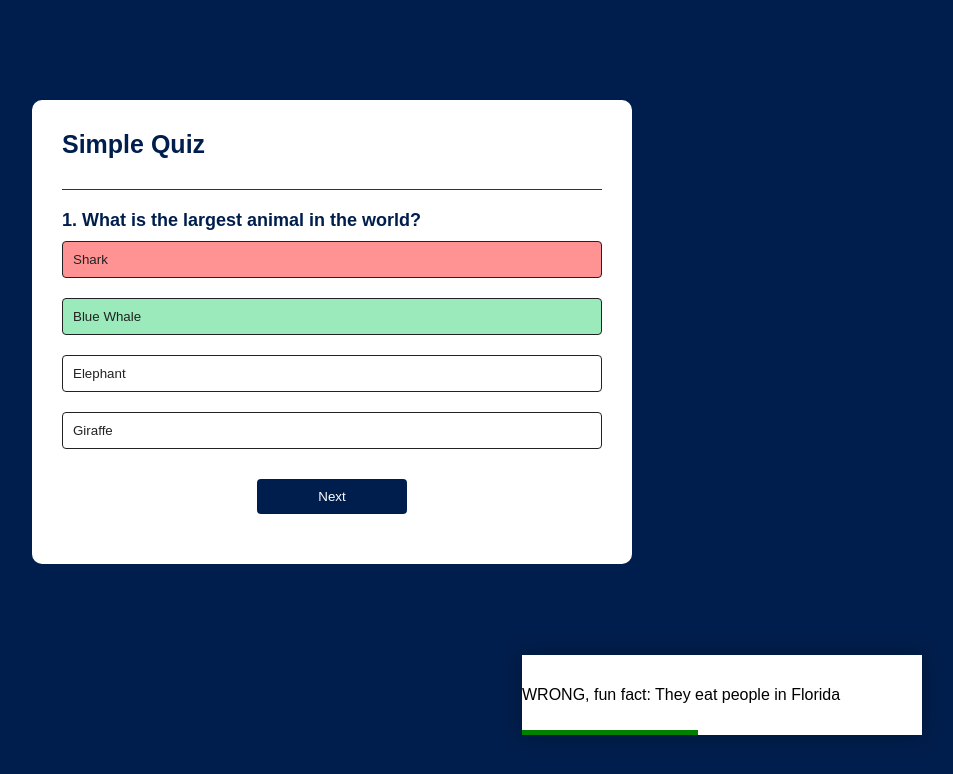
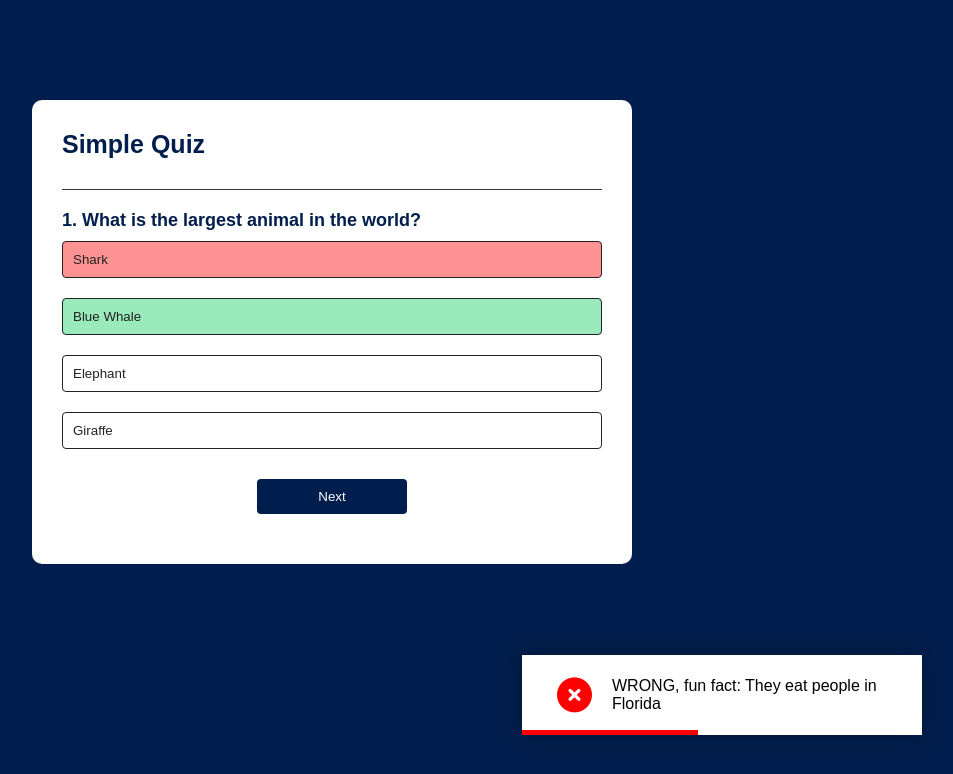
Before and after one commit to rhythmg16/myProjects, a plain HTML site: page quizApp/main.html in a window 1280 px wide. Both pictures are taken after a click on the button "Shark". Shown: the whole page, without its empty margins (308-1261 px from the left). Drawn offline with Linux system fonts and the light colour scheme.

Commit message:
Cleaning it up

```diff
--- a/quizApp/main.css
+++ b/quizApp/main.css
@@ -84,12 +84,16 @@ body {
   background: white;
   font-weight: 500;
   margin: 15px 0;
+  padding: 15px;
   box-shadow: 0 0 20px rgba(0, 0, 0, 0.3);
   display: flex;
   align-items: center;
   position: relative;
   transform: translateX(100%);
   animation: moveleft 0.5s linear forwards;
+}
+.toast.correct i {
+  color: green;
 }
 @keyframes moveleft {
   100% {
@@ -99,7 +103,7 @@ body {
 .toast i {
   margin: 0 20px;
   font-size: 35px;
-  color: green;
+  color: red;
 }
 .toast::after {
   content: "";
@@ -108,7 +112,7 @@ body {
   bottom: 0;
   width: 100%;
   height: 5px;
-  background: green;
+  background: red;
   animation: anim 5s linear forwards;
 }
 @keyframes anim {
@@ -116,3 +120,6 @@ body {
     width: 0;
   }
 }
+.toast.correct::after {
+  background: green;
+}
--- a/quizApp/main.js
+++ b/quizApp/main.js
@@ -5,50 +5,130 @@ const questions = [
       {
         text: "Shark",
         correct: false,
-        msg: "WRONG, fun fact: They eat people in Florida",
+        msg:
+          '<i class="fa-solid fa-circle-xmark"></i>' +
+          "WRONG, fun fact: They eat people in Florida",
       },
       {
         text: "Blue Whale",
         correct: true,
-        msg: "CORRECT, fun fact: They can reach speeds up to 30 mph in the water",
+        msg:
+          ' <i class="fa-solid fa-circle-check"></i>' +
+          "CORRECT, fun fact: They can reach speeds up to 30 mph in the water",
       },
       {
         text: "Elephant",
         correct: false,
-        msg: "WRONG, fun fact: They are very big animals",
+        msg:
+          '<i class="fa-solid fa-circle-xmark"></i>' +
+          "WRONG, fun fact: They are very big animals",
       },
       {
         text: "Giraffe",
         correct: false,
-        msg: "WRONG, fun fact: They are very tall",
+        msg:
+          '<i class="fa-solid fa-circle-xmark"></i>' +
+          "WRONG, fun fact: They are very tall",
       },
     ],
   },
   {
     question: "What is the smallest country in the world?",
     answers: [
-      { text: "Vatican City", correct: true },
-      { text: "Bhutan", correct: false },
-      { text: "Nepal", correct: false },
-      { text: "Shri Lanka", correct: false },
+      {
+        text: "Vatican City",
+        correct: true,
+        msg:
+          ' <i class="fa-solid fa-circle-check"></i>' +
+          "CORRECT, fun fact: the pope lives there",
+      },
+      {
+        text: "Bhutan",
+        correct: false,
+        msg:
+          '<i class="fa-solid fa-circle-xmark"></i>' +
+          "WRONG, fun fact: It is the worlds only carbon negative country",
+      },
+      {
+        text: "Nepal",
+        correct: false,
+        msg:
+          '<i class="fa-solid fa-circle-xmark"></i>' +
+          "WRONG, fun fact:  It has the worlds highest mountains",
+      },
+      {
+        text: "Sri Lanka",
+        correct: false,
+        msg:
+          '<i class="fa-solid fa-circle-xmark"></i>' +
+          "WRONG, fun fact: It is one of the world's leading exporters in tea ",
+      },
     ],
   },
   {
     question: "What is the largest desert in the world?",
     answers: [
-      { text: "Kalahari", correct: false },
-      { text: "Gobi", correct: false },
-      { text: "Sahara", correct: false },
-      { text: "Antarctica", correct: true },
+      {
+        text: "Kalahari",
+        correct: false,
+        msg:
+          '<i class="fa-solid fa-circle-xmark"></i>' +
+          "WRONG, fun fact: It is the second largest desert in Africa",
+      },
+      {
+        text: "Gobi",
+        correct: false,
+        msg:
+          '<i class="fa-solid fa-circle-xmark"></i>' +
+          "WRONG, fun fact: It isn't sandy at all, it is mostly bare rock",
+      },
+      {
+        text: "Sahara",
+        correct: false,
+        msg:
+          '<i class="fa-solid fa-circle-xmark"></i>' +
+          "WRONG, fun fact: Many dinosaur fossils have been found in the Sahara desert",
+      },
+      {
+        text: "Antarctica",
+        correct: true,
+        msg:
+          ' <i class="fa-solid fa-circle-check"></i>' +
+          "CORRECT, fun fact: It is the largest ice-sheet in the world",
+      },
     ],
   },
   {
     question: "What is smallest continent in the world?",
     answers: [
-      { text: "Asia", correct: false },
-      { text: "Australia", correct: true },
-      { text: "Antarctica", correct: false },
-      { text: "Africa ", correct: false },
+      {
+        text: "Asia",
+        correct: false,
+        msg:
+          '<i class="fa-solid fa-circle-xmark"></i>' +
+          "WRONG, fun fact: It is home to over 60% of the population",
+      },
+      {
+        text: "Australia",
+        correct: true,
+        msg:
+          ' <i class="fa-solid fa-circle-check"></i>' +
+          "CORRECT, fun fact: It is home to the Great Barrier Reef",
+      },
+      {
+        text: "Antarctica",
+        correct: false,
+        msg:
+          '<i class="fa-solid fa-circle-xmark"></i>' +
+          " WRONG, fun fact: There are about 5 million penguins in Antarctica",
+      },
+      {
+        text: "Africa ",
+        correct: false,
+        msg:
+          '<i class="fa-solid fa-circle-xmark"></i>' +
+          "WRONG, fun fact: Africa makes about 70% of the worlds cocoa beans",
+      },
     ],
   },
 ];
@@ -142,8 +222,6 @@ nextButton.addEventListener("click", () => {
 startQuiz();
 
 let toastBox = document.getElementById("toastBox");
-let successMsg = ' <i class="fa-solid fa-circle-check"></i>Good Job!';
-let errorMsg = '<i class="fa-solid fa-circle-xmark"></i>Please fix the error!';
 
 function showToast(msg, isCorrect) {
   console.log(msg);
@@ -152,7 +230,7 @@ function showToast(msg, isCorrect) {
   toast.innerHTML = msg;
   toastBox.appendChild(toast);
   if (isCorrect) {
-    toast.classList.add("goodJob");
+    toast.classList.add("correct");
     console.log("does it work");
   } else {
     toast.classList.add("wrong");
```
